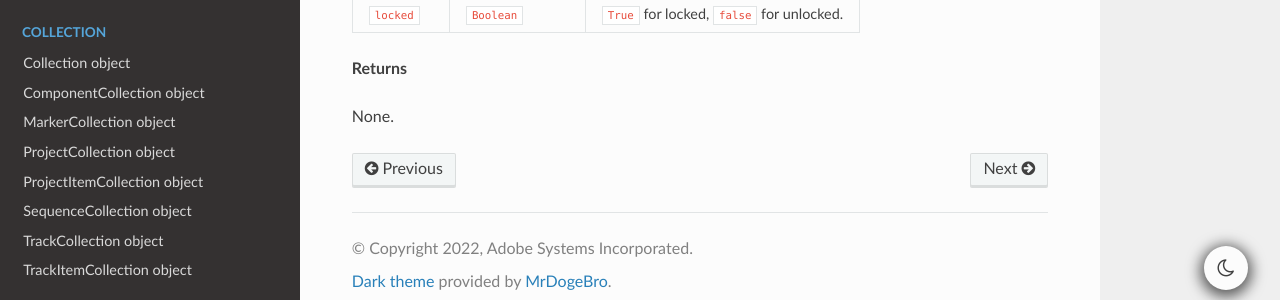
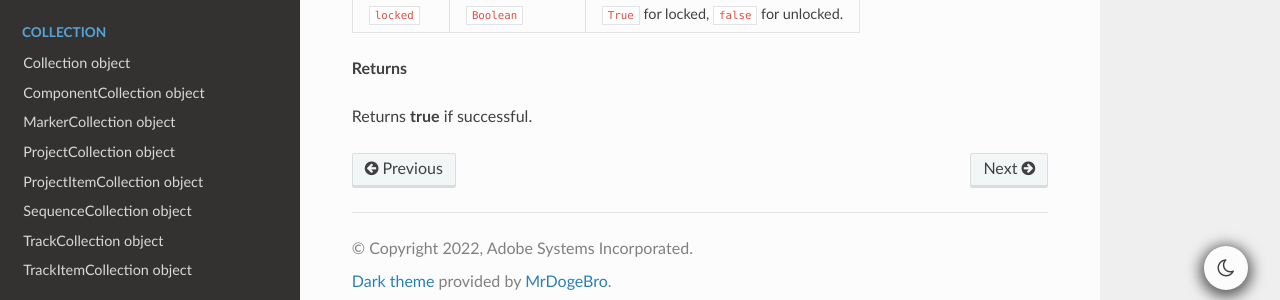
Before and after one commit to docsforadobe/premiere-scripting-guide, a Sphinx documentation site: the page built from docs/general/production.rst, in a window 1280 px wide and 900 px high, scrolled down 3050 px. Shown: the part 582-882 px from the top of the window. Built offline with Sphinx 7.4.7 and the Read the Docs theme 2.0.0, drawn with Linux system fonts in a browser that asks for light colours.

Commit message:
Update to Docs
update to setLocked

```diff
--- a/docs/general/production.rst
+++ b/docs/general/production.rst
@@ -194,4 +194,4 @@ Argument          Type                Description
 
 **Returns**
 
-None.
+Returns **true** if successful.
```
